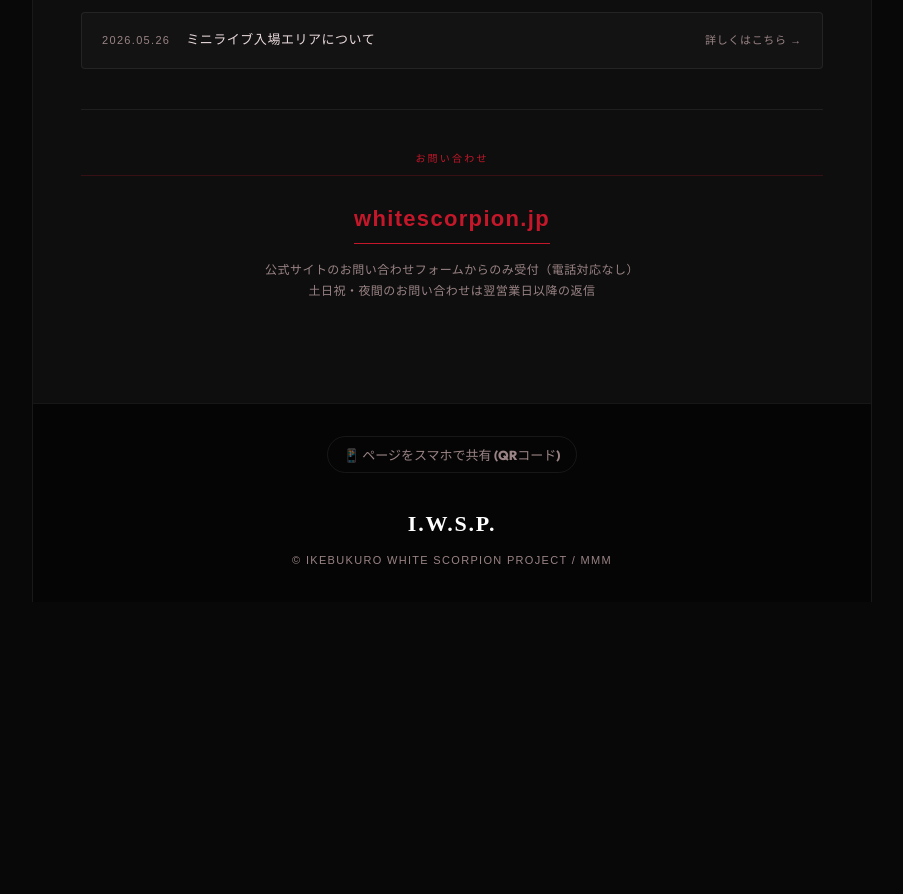
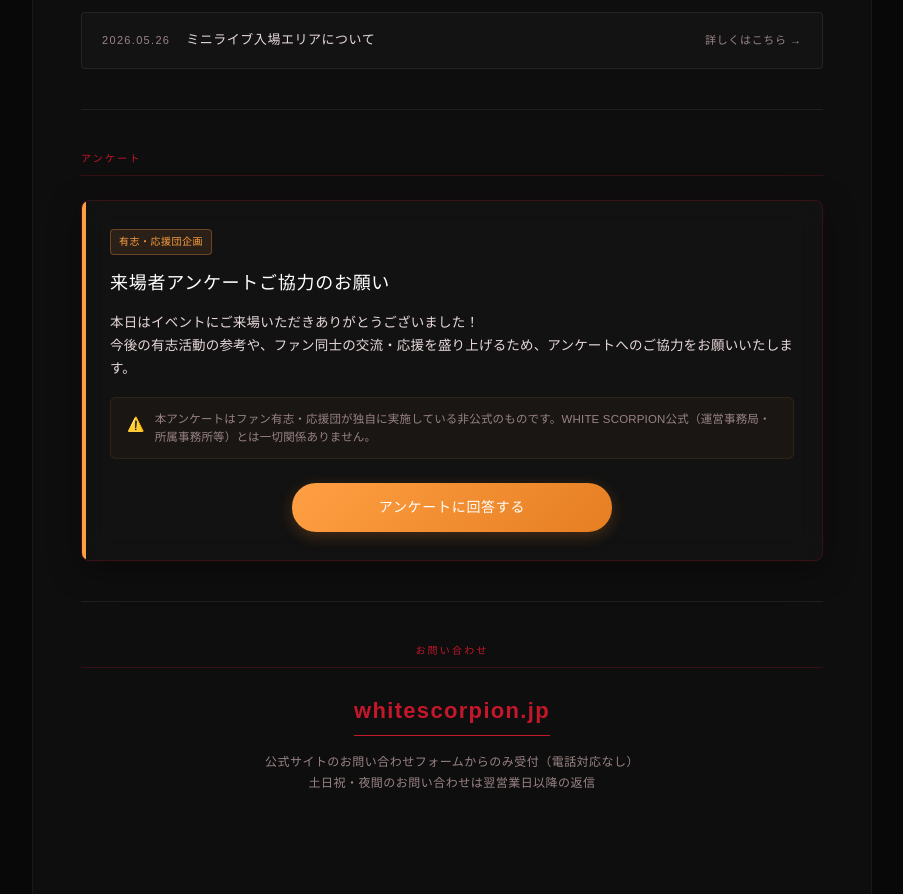
Before and after one commit to liverHawk/iwsp, a React (Vite) app: page / in a window 1280 px wide. Shown: the part 5903-6797 px from the top of the page, without its empty margins (188-1091 px from the left). Before the commit the page ends 6505 px from the top, so only its background shows below. Built offline with nearby package versions, Linux system fonts and the light colour scheme.

Commit message:
feat: add unofficial survey section component with styles and layout

```diff
--- a/src/App.css
+++ b/src/App.css
@@ -2251,3 +2251,162 @@ body {
     color: var(--text-dim);
     box-shadow: none;
 }
+
+/* ── SURVEY SECTION (UNOFFICIAL SURVEY) ── */
+.survey-section {
+    padding-top: 40px;
+    padding-bottom: 40px;
+}
+
+.survey-card {
+    background: rgba(255, 255, 255, 0.02);
+    backdrop-filter: blur(12px);
+    -webkit-backdrop-filter: blur(12px);
+    border: 1px solid var(--border);
+    border-radius: 8px;
+    padding: 28px;
+    box-shadow:
+        0 8px 32px 0 rgba(0, 0, 0, 0.37),
+        0 0 15px 0 rgba(196, 23, 42, 0.05);
+    display: flex;
+    flex-direction: column;
+    gap: 16px;
+    position: relative;
+    overflow: hidden;
+    transition: border-color 0.3s ease, box-shadow 0.3s ease;
+}
+
+.survey-card::before {
+    content: "";
+    position: absolute;
+    top: 0;
+    left: 0;
+    width: 4px;
+    height: 100%;
+    background: #ff9f43; /* 有志企画のアクセントカラー（オレンジ） */
+}
+
+.survey-card:hover {
+    border-color: rgba(255, 159, 67, 0.3);
+    box-shadow:
+        0 8px 32px 0 rgba(0, 0, 0, 0.45),
+        0 0 25px 0 rgba(255, 159, 67, 0.1);
+}
+
+.survey-badge-wrap {
+    display: flex;
+    align-self: flex-start;
+}
+
+.survey-badge {
+    font-size: 10px;
+    font-weight: 800;
+    letter-spacing: 0.05em;
+    color: #ff9f43;
+    background: rgba(255, 159, 67, 0.1);
+    border: 1px solid rgba(255, 159, 67, 0.3);
+    padding: 3px 8px;
+    border-radius: 4px;
+    text-transform: uppercase;
+}
+
+.survey-title {
+    font-size: 18px;
+    font-weight: 700;
+    color: var(--text-bright);
+    letter-spacing: 0.04em;
+    line-height: 1.4;
+}
+
+.survey-desc {
+    font-size: 13.5px;
+    color: var(--text);
+    line-height: 1.7;
+}
+
+.survey-disclaimer {
+    display: flex;
+    gap: 10px;
+    align-items: flex-start;
+    background: rgba(255, 159, 67, 0.03);
+    border: 1px solid rgba(255, 159, 67, 0.1);
+    padding: 12px 16px;
+    border-radius: 6px;
+}
+
+.disclaimer-icon {
+    font-size: 14px;
+    flex-shrink: 0;
+    margin-top: 2px;
+}
+
+.disclaimer-text {
+    font-size: 11.5px;
+    line-height: 1.6;
+    color: var(--text-dim);
+}
+
+.survey-btn-wrap {
+    margin-top: 8px;
+    display: flex;
+    justify-content: center;
+}
+
+.survey-btn {
+    display: inline-block;
+    width: 100%;
+    max-width: 320px;
+    text-align: center;
+    font-family: 'Outfit', 'Noto Sans JP', sans-serif;
+    font-size: 14px;
+    font-weight: 700;
+    color: #fff;
+    background: linear-gradient(135deg, #ff9f43 0%, #e67e22 100%);
+    border: none;
+    padding: 12px 24px;
+    border-radius: 24px;
+    text-decoration: none;
+    cursor: pointer;
+    transition: all 0.3s cubic-bezier(0.16, 1, 0.3, 1);
+    box-shadow: 0 4px 15px rgba(230, 126, 34, 0.25);
+    letter-spacing: 0.05em;
+}
+
+.survey-btn:hover {
+    transform: translateY(-2px);
+    box-shadow: 0 8px 25px rgba(230, 126, 34, 0.45), 0 0 15px rgba(255, 159, 67, 0.3);
+    background: linear-gradient(135deg, #ffae5a 0%, #f39c12 100%);
+}
+
+.survey-btn:active {
+    transform: translateY(0);
+}
+
+/* Responsive adjust for Survey Section */
+@media (max-width: 680px) {
+    .survey-card {
+        padding: 20px;
+        gap: 12px;
+    }
+
+    .survey-title {
+        font-size: 16px;
+    }
+
+    .survey-desc {
+        font-size: 12.5px;
+    }
+
+    .survey-disclaimer {
+        padding: 10px 12px;
+    }
+
+    .disclaimer-text {
+        font-size: 10.5px;
+    }
+
+    .survey-btn {
+        font-size: 13px;
+        padding: 10px 20px;
+    }
+}
--- a/src/App.tsx
+++ b/src/App.tsx
@@ -432,6 +432,39 @@ function App() {
 
         <hr className="rule" />
 
+        {/* ── アンケート（有志企画） ── */}
+        <section className="section survey-section">
+          <SectionLabel accent>アンケート</SectionLabel>
+          <div className="survey-card">
+            <div className="survey-badge-wrap">
+              <span className="survey-badge">有志・応援団企画</span>
+            </div>
+            <h3 className="survey-title">来場者アンケートご協力のお願い</h3>
+            <p className="survey-desc">
+              本日はイベントにご来場いただきありがとうございました！<br />
+              今後の有志活動の参考や、ファン同士の交流・応援を盛り上げるため、アンケートへのご協力をお願いいたします。
+            </p>
+            <div className="survey-disclaimer">
+              <span className="disclaimer-icon">⚠️</span>
+              <p className="disclaimer-text">
+                本アンケートはファン有志・応援団が独自に実施している非公式のものです。WHITE SCORPION公式（運営事務局・所属事務所等）とは一切関係ありません。
+              </p>
+            </div>
+            <div className="survey-btn-wrap">
+              <a
+                href="https://forms.gle/r8ca8kFakCG7dLXA8"
+                target="_blank"
+                rel="noreferrer"
+                className="survey-btn"
+              >
+                アンケートに回答する
+              </a>
+            </div>
+          </div>
+        </section>
+
+        <hr className="rule" />
+
         {/* ── お問い合わせ ── */}
         <section className="section contact-section">
           <SectionLabel accent>お問い合わせ</SectionLabel>
```
